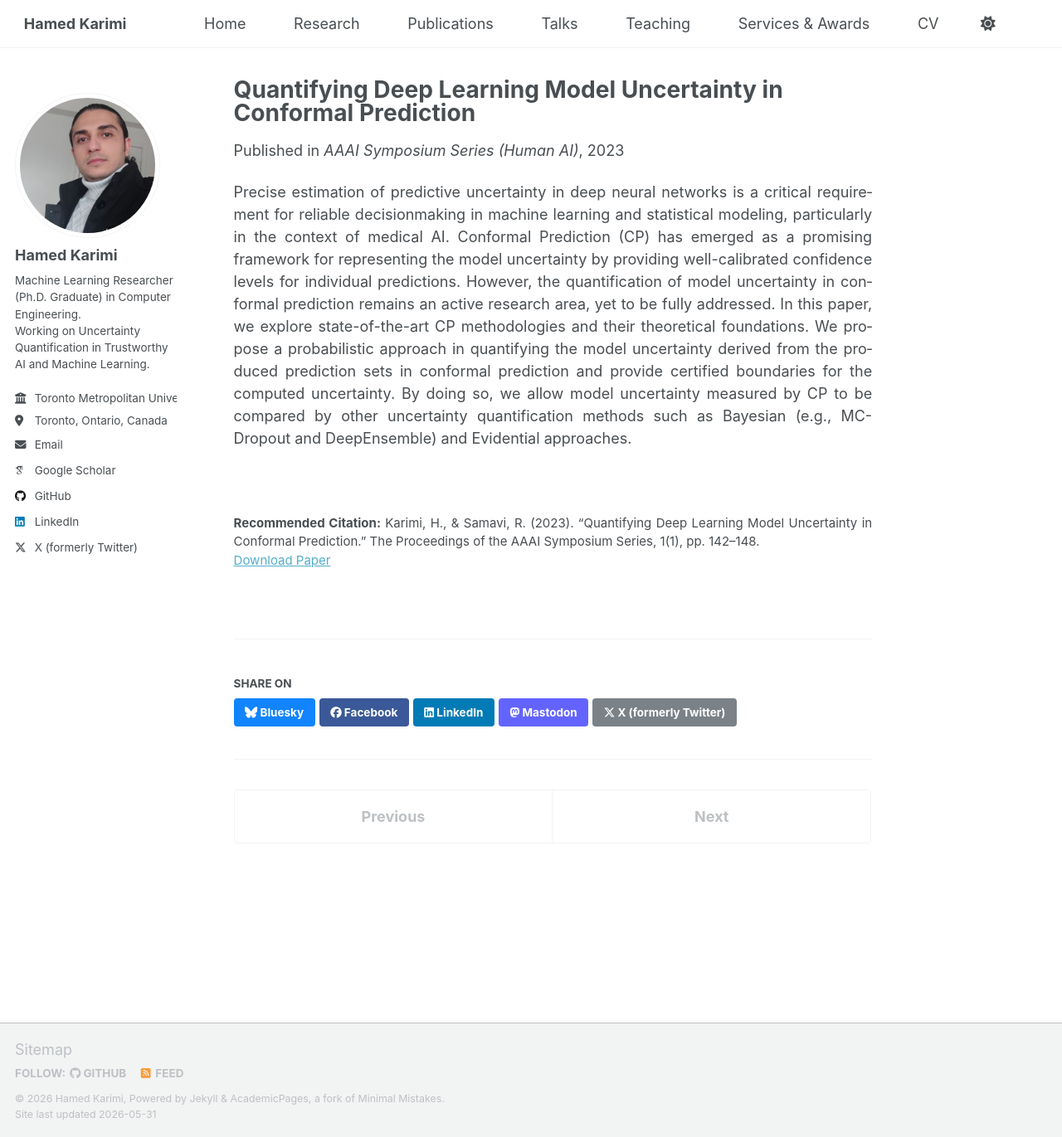
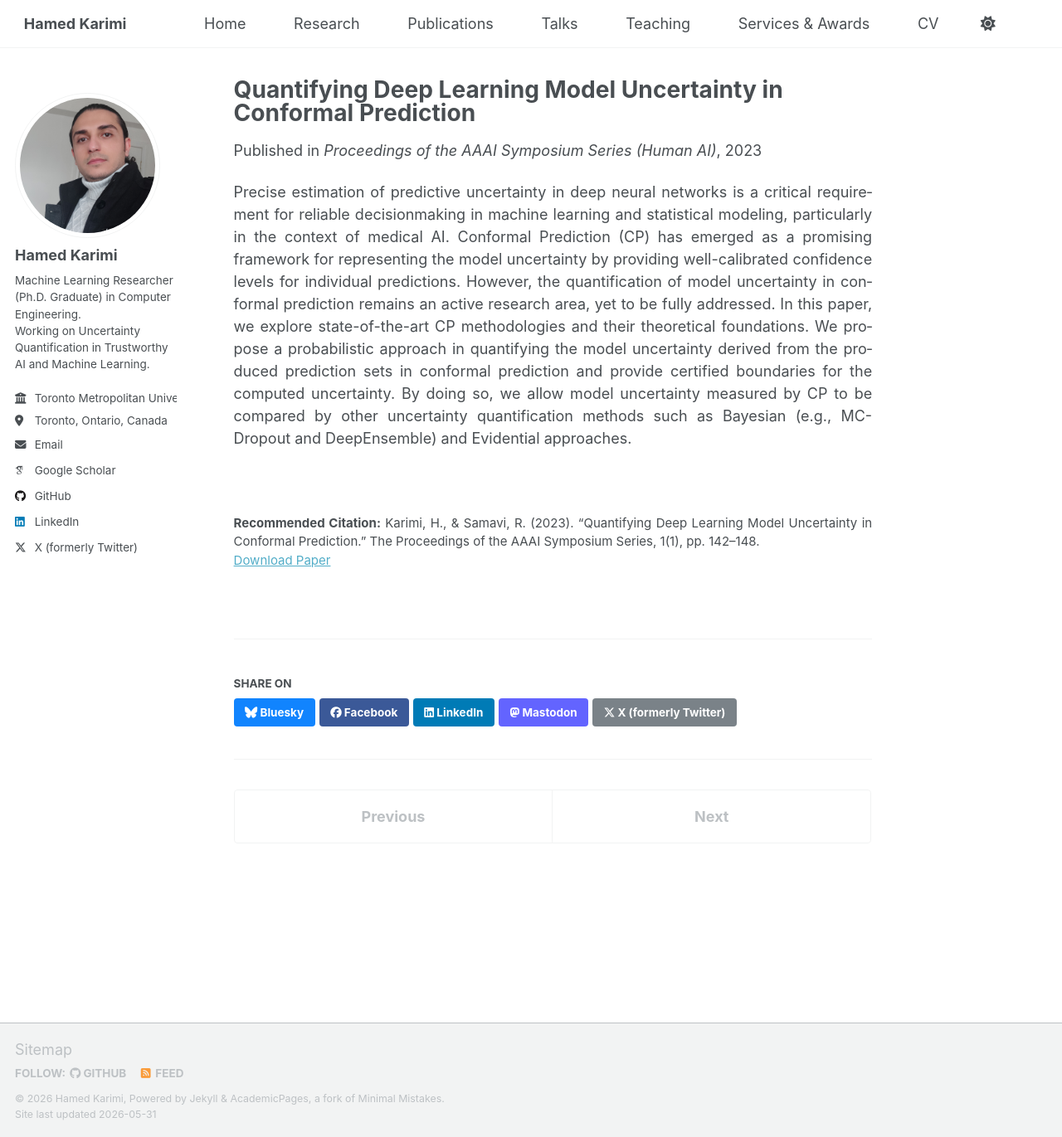
Before and after one commit to hamedmx/hamedmx.github.io, a Jekyll site: the page built from _publications/2023-06-01-cp-uncertainty-aaai.md, in a window 1280 px wide and 1371 px high. Shown: the whole window at 83% size. Built offline with Jekyll 4.4.1, drawn with Linux system fonts in a browser that asks for light colours; some web fonts are replaced; a script that is not in the unit is left out.

Commit message:
Update 2023-06-01-cp-uncertainty-aaai.md

```diff
--- a/_publications/2023-06-01-cp-uncertainty-aaai.md
+++ b/_publications/2023-06-01-cp-uncertainty-aaai.md
@@ -5,7 +5,7 @@ category: conferences
 permalink: /publication/2023-cp-uncertainty-aaai-ss
 excerpt: "Certified quantification of uncertainty derived from conformal prediction sets."
 date: 2023-06-01
-venue: "AAAI Symposium Series (Human AI)"
+venue: "Proceedings of the AAAI Symposium Series (Human AI)"
 paperurl: "https://ojs.aaai.org/index.php/AAAI-SS/article/view/27492"
 pdf: "https://ojs.aaai.org/index.php/AAAI-SS/article/download/27492/27265/31543"
 doi: "https://doi.org/10.1609/aaaiss.v1i1.27492"
```
